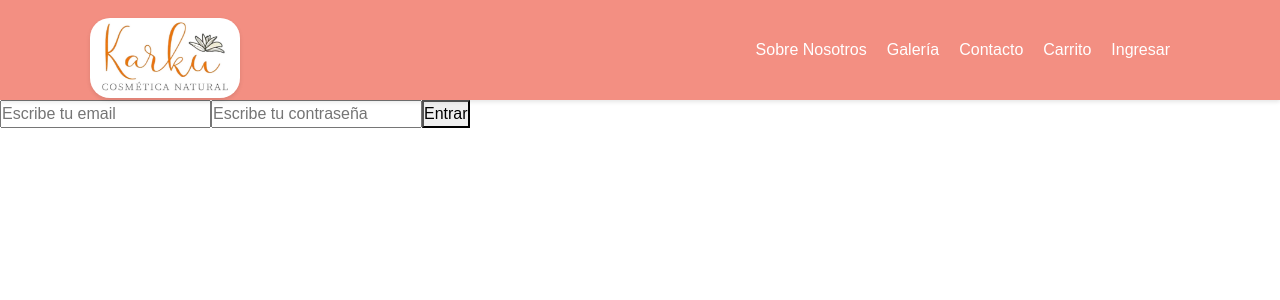
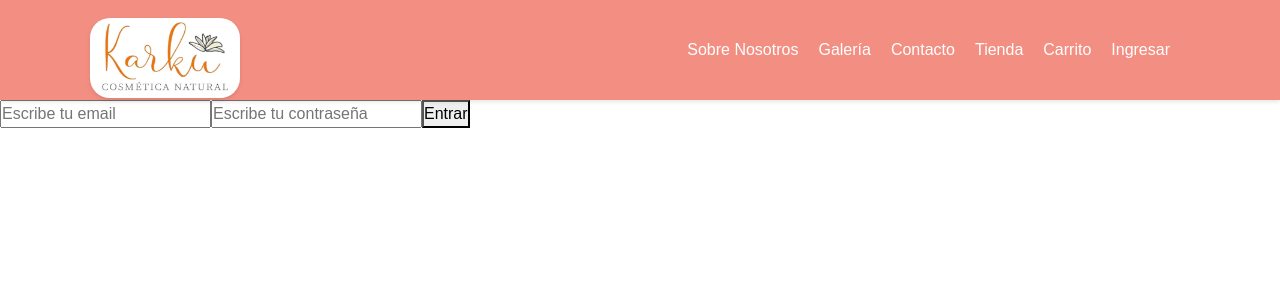
Before and after one commit to karkuCosmetic/karkuCosmetics, a React (Create React App) app in the folder client/: page /login in a window 1280 px wide. Shown: the top 300 px of the page. Built offline with nearby package versions, Linux system fonts and the light colour scheme; the HTML template or start-up script is replaced by a standard one.

Commit message:
Add Store

```diff
--- a/client/src/components/NavBar/navbar.jsx
+++ b/client/src/components/NavBar/navbar.jsx
@@ -48,6 +48,9 @@ const Navbar = () => {
             <a href="/contact">Contacto</a>
           </li>
           <li>
+            <a href="/store">Tienda</a>
+          </li>
+          <li>
             <a href="/cart">Carrito</a>
           </li>
           {login === true ? (
```
